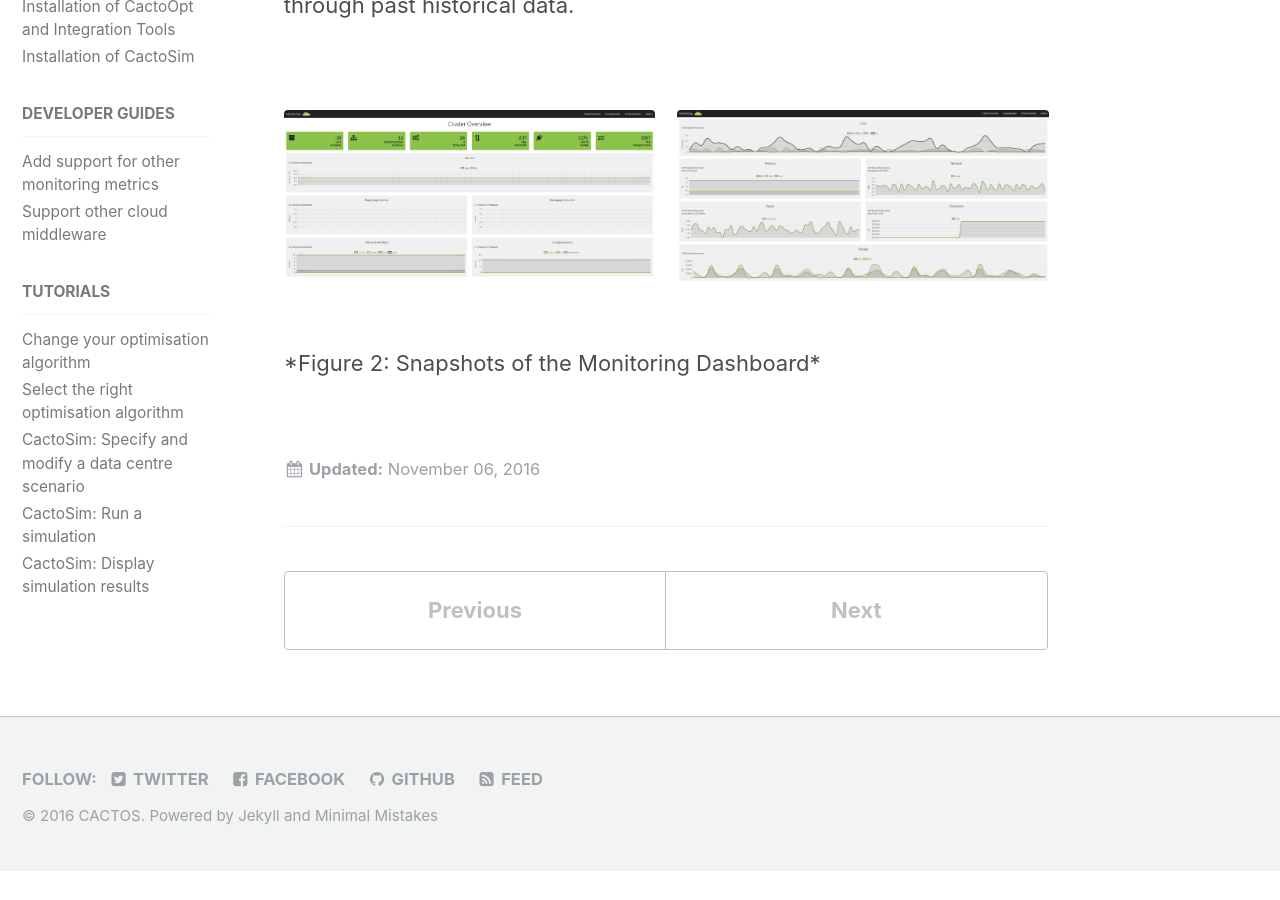
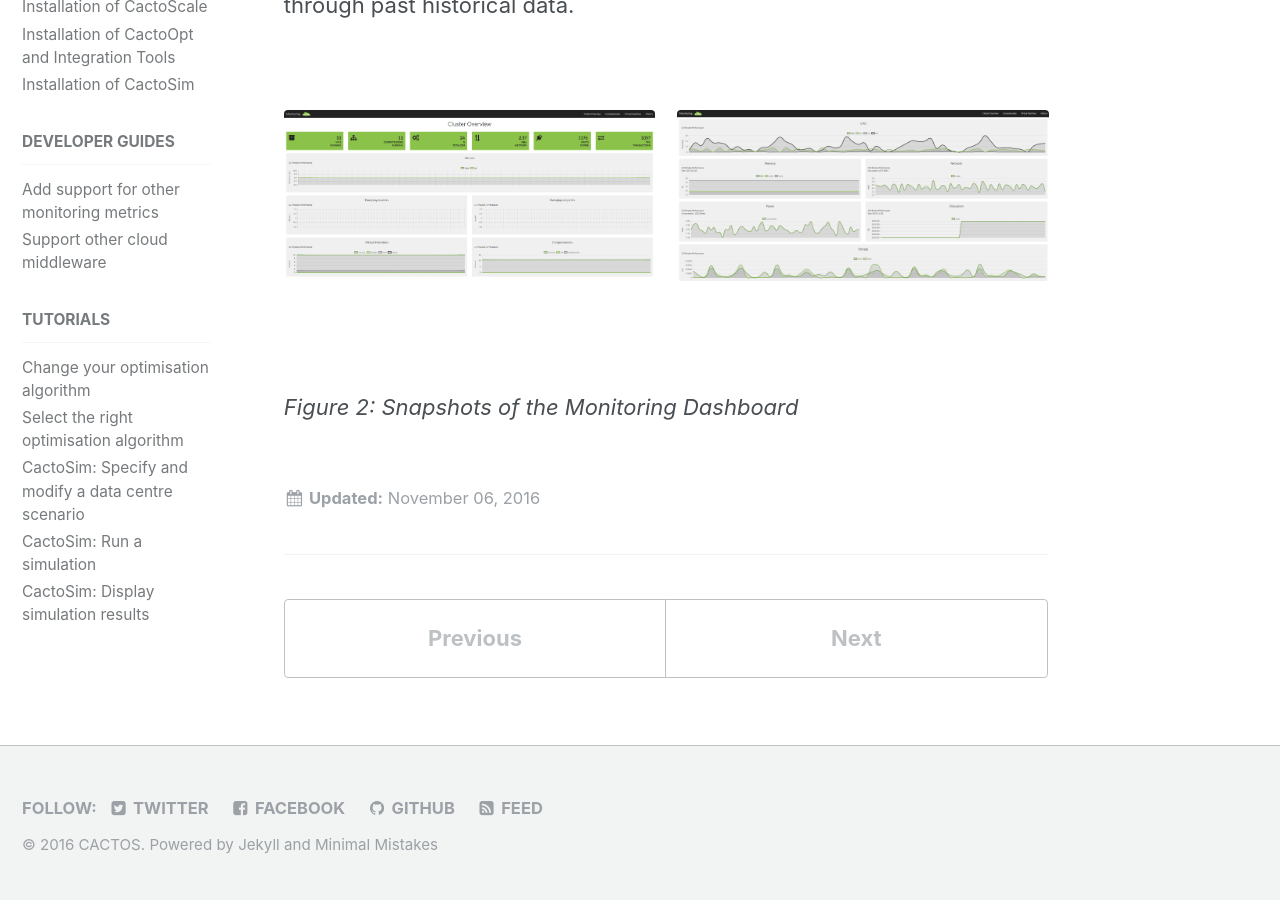
Before and after one commit to cactos/cactos.github.io, a Jekyll site: the page built from _docs/02_monitoring-only.md, in a window 1280 px wide and 900 px high, scrolled down 1308 px. Built offline with Jekyll 4.4.1, drawn with Linux system fonts in a browser that asks for light colours; before the commit the page ends 2180 px from its top, so only the background shows below that.

Commit message:
Add end tag

```diff
--- a/_docs/02_monitoring-only.md
+++ b/_docs/02_monitoring-only.md
@@ -30,5 +30,5 @@ Additionally, a monitoring dashboard (cf. Figure 2) has been developed for the u
 
 <figure>
 {% include gallery %}
-
+</figure>
 *Figure 2: Snapshots of the Monitoring Dashboard*
```
